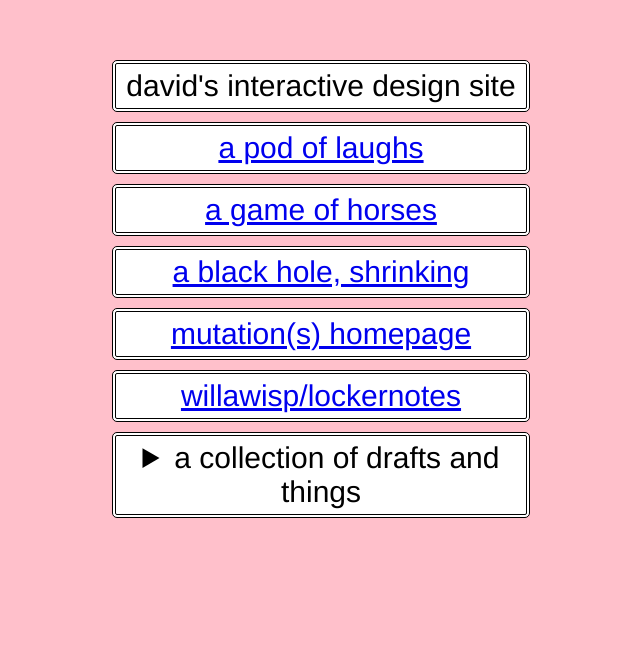
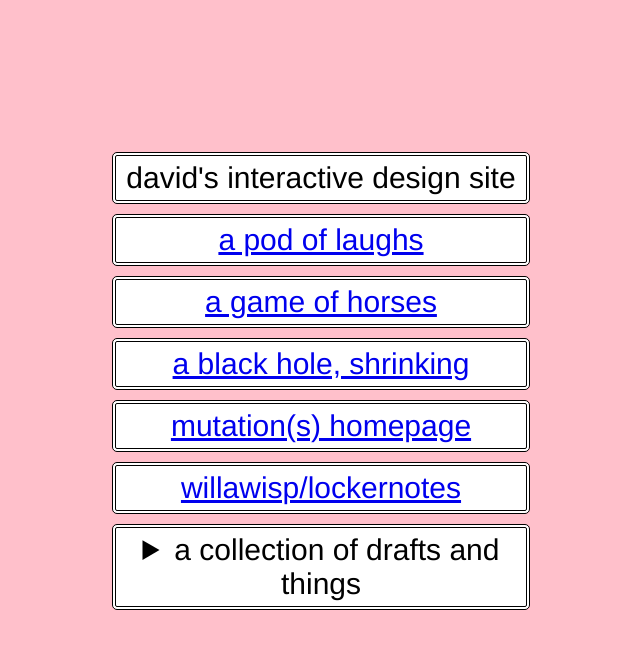
Before and after one commit to dudugan/interdesign, a plain HTML site: page index.html in a window 1280 px wide. Shown: the part 114-762 px from the top of the page, without its empty margins (319-959 px from the left). Drawn offline with Linux system fonts and the light colour scheme.

Commit message:
margins top and bottom of body

```diff
--- a/index.html
+++ b/index.html
@@ -16,6 +16,8 @@
             background-color: pink;
             overflow: scroll;
             font-size: 30px;
+            margin-top: 100px;
+            margin-bottom: 100px;
         }
 
         .box {
```
